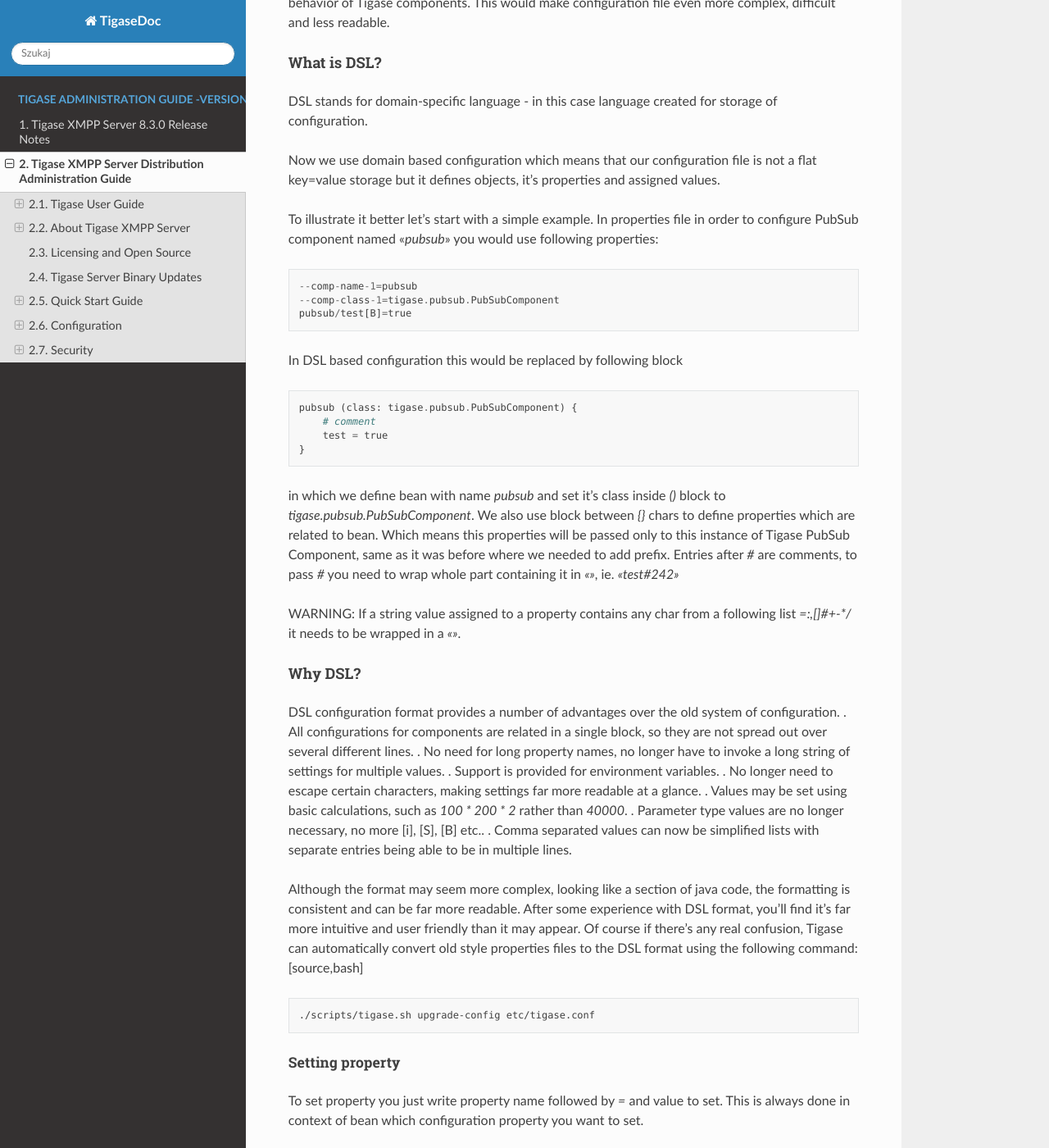
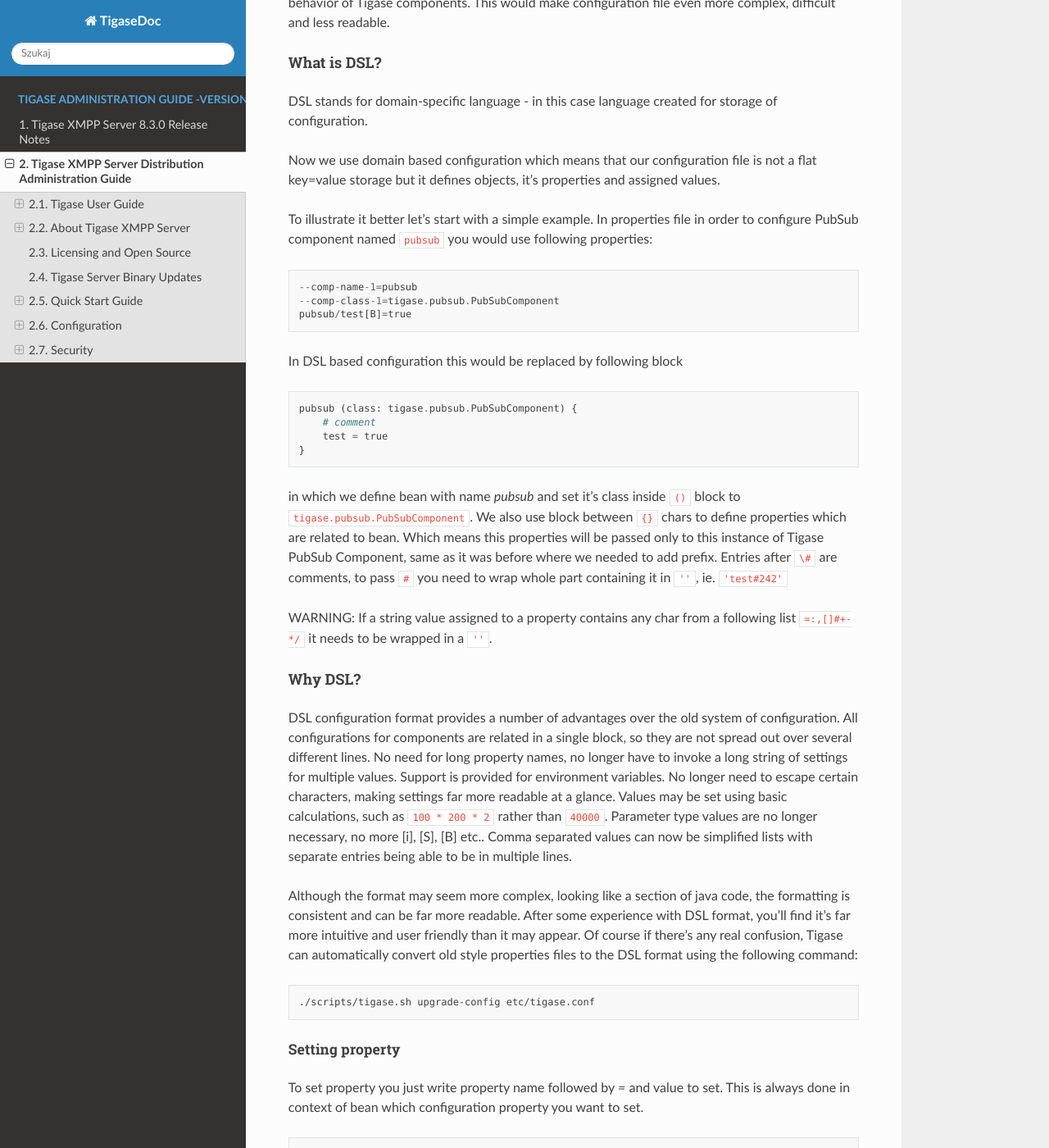
Before and after one commit to tigase/tigase-server-documentation, a Sphinx documentation site: the page built from docs/Administration_Guide.rst, in a window 1280 px wide and 1400 px high, scrolled down 62493 px. Shown: the whole window at 82% size. Built offline with Sphinx 7.4.7 and the Read the Docs theme 2.0.0, drawn with Linux system fonts in a browser that asks for light colours; some of the changed text lies outside the part shown.

Commit message:
fixed format

```diff
--- a/docs/Administration_Guide.rst
+++ b/docs/Administration_Guide.rst
@@ -1272,7 +1272,7 @@
 
 
 Configure tigase.conf
-''''''''''''''''''''''
+'''''''''''''''''''''''
 
 Tigase.conf is a file that contains general program operating parameters, and java settings for Tigase to run. For now, the only setting we need to set is the **JAVA_HOME** directory.
 
@@ -2388,8 +2388,7 @@
 
 2.6.1. DSL file format
 ^^^^^^^^^^^^^^^^^^^^^^^
-In previous Tigase XMPP Server releases configuration was stored in properties based configuration file.
-From Tigase XMPP Server 8.0.0 release it will be required to use new DSL based configuration file format. This file format was inspired by Groovy language syntax and new core feature of Tigase XMPP Server - Tigase Kernel Framework.
+In previous Tigase XMPP Server releases configuration was stored in properties based configuration file. From Tigase XMPP Server 8.0.0 release it will be required to use new DSL based configuration file format. This file format was inspired by Groovy language syntax and new core feature of Tigase XMPP Server - Tigase Kernel Framework.
 
 why new format?
 ~~~~~~~~~~~~~~~~~
@@ -2426,7 +2425,7 @@
 
 Now we use domain based configuration which means that our configuration file is not a flat key=value storage but it defines objects, it's properties and assigned values.
 
-To illustrate it better let's start with a simple example. In properties file in order to configure PubSub component named '`pubsub`' you would use following properties:
+To illustrate it better let's start with a simple example. In properties file in order to configure PubSub component named ``pubsub`` you would use following properties:
 
 .. code::
 
@@ -2444,28 +2443,19 @@
    }
 
 
-in which we define bean with name `pubsub` and set it's class inside `()` block to `tigase.pubsub.PubSubComponent`.
-We also use block between `{}` chars to define properties which are related to bean.
+in which we define bean with name `pubsub` and set it's class inside ``()`` block to ``tigase.pubsub.PubSubComponent``.
+We also use block between ``{}`` chars to define properties which are related to bean.
 Which means this properties will be passed only to this instance of Tigase PubSub Component, same as it was before where we needed to add prefix.
-Entries after `\#` are comments, to pass `#` you need to wrap whole part containing it in `''`, ie. `'test#242'`
-
-WARNING: If a string value assigned to a property contains any char from a following list `=:,[]#+-*/` it needs to be wrapped in a `''`.
+Entries after ``\#`` are comments, to pass ``#`` you need to wrap whole part containing it in ``''``, ie. ``'test#242'``
+
+WARNING: If a string value assigned to a property contains any char from a following list ``=:,[]#+-*/`` it needs to be wrapped in a ``''``.
 
 Why DSL?
 ~~~~~~~~
 
-DSL configuration format provides a number of advantages over the old system of configuration.
-. All configurations for components are related in a single block, so they are not spread out over several different lines.
-. No need for long property names, no longer have to invoke a long string of settings for multiple values.
-. Support is provided for environment variables.
-. No longer need to escape certain characters, making settings far more readable at a glance.
-. Values may be set using basic calculations, such as `100 * 200 * 2` rather than `40000`.
-. Parameter type values are no longer necessary, no more [i], [S], [B] etc..
-. Comma separated values can now be simplified lists with separate entries being able to be in multiple lines.
-
-Although the format may seem more complex, looking like a section of java code, the formatting is consistent and can be far more readable.
-After some experience with DSL format, you'll find it's far more intuitive and user friendly than it may appear. Of course if there's any real confusion, Tigase can automatically convert old style properties files to the DSL format using the following command:
-[source,bash]
+DSL configuration format provides a number of advantages over the old system of configuration. All configurations for components are related in a single block, so they are not spread out over several different lines. No need for long property names, no longer have to invoke a long string of settings for multiple values. Support is provided for environment variables. No longer need to escape certain characters, making settings far more readable at a glance. Values may be set using basic calculations, such as ``100 * 200 * 2`` rather than ``40000``. Parameter type values are no longer necessary, no more [i], [S], [B] etc.. Comma separated values can now be simplified lists with separate entries being able to be in multiple lines.
+
+Although the format may seem more complex, looking like a section of java code, the formatting is consistent and can be far more readable. After some experience with DSL format, you'll find it's far more intuitive and user friendly than it may appear. Of course if there's any real confusion, Tigase can automatically convert old style properties files to the DSL format using the following command:
 
 .. code-block:: bash
 
@@ -2476,7 +2466,7 @@
 
 To set property you just write property name followed by `=` and value to set. This is always done in context of bean which configuration property you want to set.
 
-::
+.. code-block::
 
    test=true
 
@@ -2485,46 +2475,43 @@
 
 Setting global property
 ''''''''''''''''''''''''
-Like in properties file it is still possible to use property names starting with `--` without any context or any other properties at global scope.
-Format is the same as in case of setting property but they are defined without scope (in global scope).
-This properties are global and accessible by any bean but also set as system property in JVM.
+Like in properties file it is still possible to use property names starting with ``--`` without any context or any other properties at global scope. Format is the same as in case of setting property but they are defined without scope (in global scope). This properties are global and accessible by any bean but also set as system property in JVM.
 
 Defining bean
 ''''''''''''''
 
 You can configure bean by using following format:
 
-
 .. code:: bash
 
    beanName (class: className, active: activeValue, exportable: exportableValue) {
        # scope of bean properties
    }
 
-where `beanName` is name under which you want to configure bean.
-`beanName` must be wrapped in `''`, if `beanName` contains characters like `=:,[]#+-*/` and is recommended, if `beanName` is numeric only.
-
-Inside block between `(` and `)` you can define:
-
-* `class` which will be used as a bean, in example above we set class as `className`. *_(default: if you try to configure bean under name which has default class assigned with it in Tigase framework then this assigned class will be used. In other case you need to pass name of class to use as a bean)_*
-* `active` (boolean) whether you want the bean to be active or not (beans with `active` set to `false` are not loaded). *_(default: true)_*
-* `exportable` (boolean) defines if this bean should be exported and available for use for beans in inner scopes. This is advanced option in most cases it is recommended to omit this field in configuration. *_(default: false)_*
-
-Spaces between `beanName` and block between `()` is optional as well as space between block `()` and block `{}`.
+where ``beanName`` is name under which you want to configure bean.
+`beanName` must be wrapped in ``''``, if ``beanName`` contains characters like ``=:,[]#+-*/`` and is recommended, if ``beanName`` is numeric only.
+
+Inside block between ``(` and `)`` you can define:
+
+* ``class`` which will be used as a bean, in example above we set class as ``className``. *_(default: if you try to configure bean under name which has default class assigned with it in Tigase framework then this assigned class will be used. In other case you need to pass name of class to use as a bean)_*
+* ``active`` (boolean) whether you want the bean to be active or not (beans with ``active`` set to ``false`` are not loaded). *_(default: true)_*
+* ``exportable`` (boolean) defines if this bean should be exported and available for use for beans in inner scopes. This is advanced option in most cases it is recommended to omit this field in configuration. *_(default: false)_*
+
+Spaces between ``beanName`` and block between ``()`` is optional as well as space between block ``()`` and block ``{}``.
 It is recommended that properties of bean would be placed in separate lines with indentation and first property will be placed in new line.
 
 .. important::
 
-   Usage of `()` block is very important. When this block is used in configuration it automatically sets `active` property of bean definition for bean for which it is used to to `true`. This is done due to fact that default value of `active` is `true`.
-
-   If you omit it in configuration, you will set bean configuration but it may remain `inactive`. In this state bean will not be loaded and as a result will not be used by Tigase XMPP Server.
+   Usage of ``()`` block is very important. When this block is used in configuration it automatically sets ``active`` property of bean definition for bean for which it is used to to `true`. This is done due to fact that default value of ``active` is ``true``.
+
+   If you omit it in configuration, you will set bean configuration but it may remain ``inactive``. In this state bean will not be loaded and as a result will not be used by Tigase XMPP Server.
 
 
 Configuring bean
 '''''''''''''''''
 If you know that bean is defined and you do not want to change it's activity or class then you can just pass properties to configure bean in following way:
 
-::
+.. code::
 
    beanName {
        # scope of bean properties
@@ -2532,7 +2519,7 @@
    }
 
 
-where `beanName` is name of bean to configure and `test` is name of property to set to `true` in this bean.
+where ``beanName`` is name of bean to configure and `test` is name of property to set to ``true`` in this bean.
 
 Format of values
 '''''''''''''''''
```
